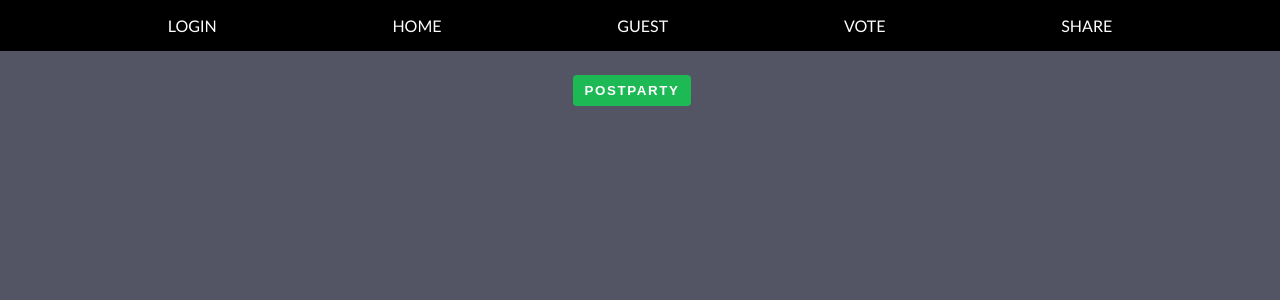
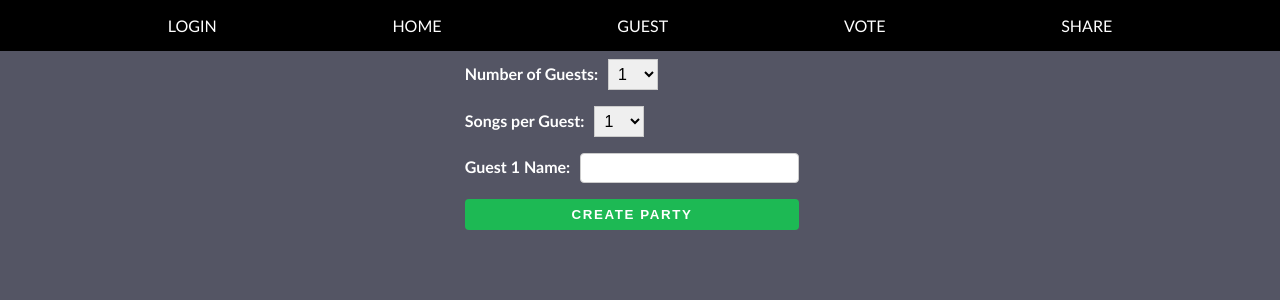
Before and after one commit to holoflash/queasong, a React (Create React App) app: page / in a window 1280 px wide. Shown: the top 300 px of the page. Built offline with nearby package versions, Linux system fonts and the light colour scheme.

Commit message:
Set schema defaults & create party settings UI

```diff
--- a/src/components/CreateParty.js
+++ b/src/components/CreateParty.js
@@ -1,29 +1,65 @@
 import { submitParty } from '../services/createParty';
-import { usePartyId } from '../hooks/usePartyId'
+import { useState, useEffect } from 'react';
+import { useSpotifyProfile } from '../hooks/useSpotifyProfile';
+import { useNavigate } from "react-router-dom";
+
+const MAX_GUESTS = 10;
+const MAX_SONGS_PER_GUEST = 25;
 
 export const CreateParty = () => {
+    const navigate = useNavigate()
+    const profile = useSpotifyProfile()
+    const [numMembers, setNumMembers] = useState(1);
+    const [songsPerMember, setSongsPerMember] = useState(1);
+    const [members, setMembers] = useState([]);
+
+    useEffect(() => {
+        setMembers(Array.from({ length: numMembers }, () => ({ name: '', songs_to_suggest: songsPerMember })));
+    }, [numMembers, songsPerMember]);
+
+    const handleMemberNameChange = (index, value) => {
+        setMembers(members.map((member, i) => i === index ? { ...member, name: value } : member));
+    };
+
+    const handleSubmit = () => {
+        const newParty = {
+            host_name: profile.display_name,
+            settings: {
+                number_of_members: numMembers + 1,
+                songs_per_member: songsPerMember
+            },
+            members: [{ name: profile.display_name, is_choosing: false, is_done: false, songs_to_suggest: songsPerMember }, ...members],
+        };
+        submitParty(newParty);
+        navigate('/submit')
+    };
+
     return (
-        <div className='flex-col-center add-space'>
-            <div>{usePartyId()}</div>
-            <button onClick={() => submitParty(
-                {
-                    host_name: "Billy Bob",
-                    settings: {
-                        number_of_members: 1,
-                        songs_per_member: 10
-                    },
-                    members: [
-                        {
-                            name: "Billy Bob",
-                            is_chossing: false,
-                            is_done: false,
-                            songs_suggested: 0
-                        }
-                    ],
-                    suggestions: [],
-                    songs_all_approve: []
-                }
-            )}>postParty</button>
+        <div id="form" className='flex-col-center add-space'>
+            {profile && <div>Party hosted by: {profile.display_name}</div>}
+            <label>
+                Number of Guests:
+                <select value={numMembers} onChange={(e) => setNumMembers(parseInt(e.target.value))}>
+                    {Array.from({ length: MAX_GUESTS }, (_, i) => i + 1).map((n) => (
+                        <option key={n} value={n}>{n}</option>
+                    ))}
+                </select>
+            </label>
+            <label>
+                Songs per Guest:
+                <select value={songsPerMember} onChange={(e) => setSongsPerMember(parseInt(e.target.value))}>
+                    {Array.from({ length: MAX_SONGS_PER_GUEST }, (_, i) => i + 1).map((n) => (
+                        <option key={n} value={n}>{n}</option>
+                    ))}
+                </select>
+            </label>
+            {members.map((member, i) => (
+                <label key={i}>
+                    Guest {i + 1} Name:
+                    <input type="text" value={member.name} onChange={(e) => handleMemberNameChange(i, e.target.value)} />
+                </label>
+            ))}
+            <button onClick={handleSubmit}>CREATE PARTY</button>
         </div>
-    )
-}
+    );
+};
--- a/src/styles/App.css
+++ b/src/styles/App.css
@@ -132,3 +132,25 @@ a:hover {
     height: 100%;
     object-fit: cover;
 }
+
+label {
+    display: block;
+    margin-bottom: 10px;
+    font-size: 16px;
+    font-weight: bold;
+}
+
+input[type='text'],
+select {
+    border: 1px solid #ccc;
+    padding: 5px;
+    font-size: 16px;
+    margin-left: 10px;
+}
+
+#form {
+    width: 90vw;
+    display: grid;
+
+    grid-auto-flow: row;
+}
```
Also changed, not shown: 1 other file (tests, documents, lock files or other folders).
